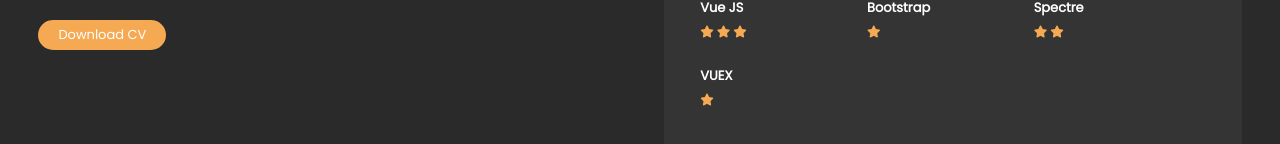
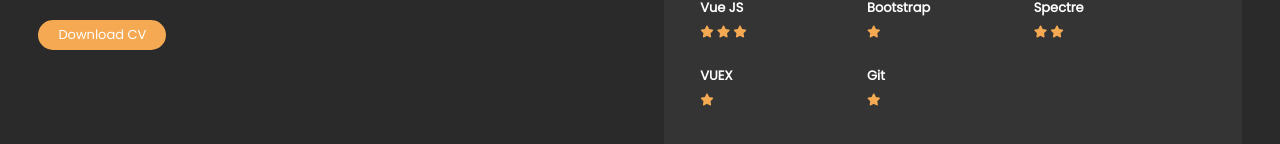
Before and after one commit to JoaoPaulo-dev-lab/my-portfolio, a Vue app: page / in a window 1280 px wide. Shown: the part 742-886 px from the top of the page. Built offline with nearby package versions, Linux system fonts and the light colour scheme.

Commit message:
Alteracao no componente Skill

```diff
--- a/src/components/AboutApp.vue
+++ b/src/components/AboutApp.vue
@@ -29,6 +29,9 @@
             </div>
             <div class="skill-single">
                 <Skill title="VUEX" :level="1"/>
+            </div>
+            <div class="skill-single">
+                <Skill title="Git" :level="1"/>
             </div>
 
         </div>
```
